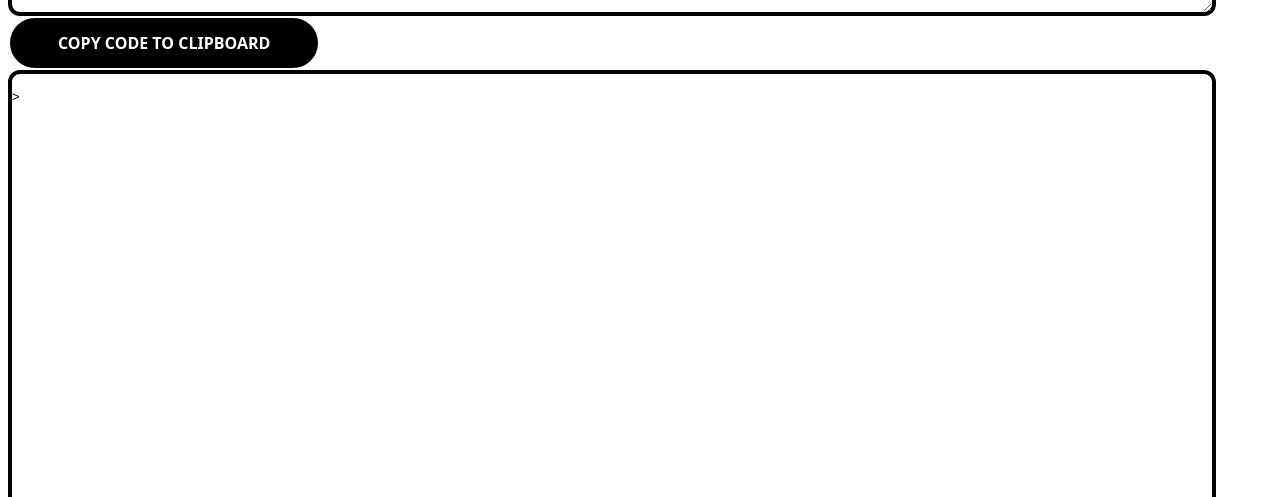
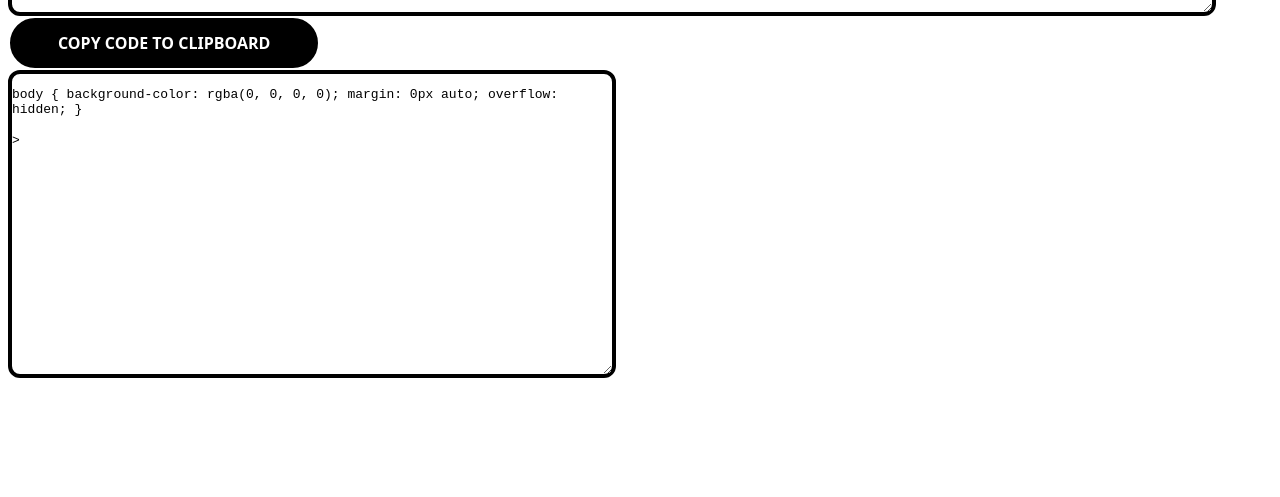
Before and after one commit to KurtMage/Controller-overlay-css-generator, a plain HTML site: page index.html in a window 1280 px wide. Shown: the part 600-1097 px from the top of the page. After the commit the page ends 986 px from the top, so only its background shows below. Drawn offline with Linux system fonts and the light colour scheme.

Commit message:
Changed some default sizes

```diff
--- a/drag.css
+++ b/drag.css
@@ -1,11 +1,3 @@
-.resize {
-  border: 2px solid;
-  padding: 20px;
-  width: 300px;
-  resize: both;
-  overflow: auto;
-}
-
 .layout-box {
   border: 4px solid;
   border-radius: 12px;
@@ -154,5 +146,13 @@ img.startback .back {
 
 .copycode {
 	position: relative;
-	/* top:600px; */
 }
+
+.code-box {
+  border: 4px solid;
+  border-radius: 12px;
+  width: 600px;
+  height: 300px;
+  resize: both;
+  overflow: auto;
+}
--- a/index.html
+++ b/index.html
@@ -29,9 +29,9 @@
     <div class="copycode">
         <button class="btn-1" onclick="copyText()">Copy code to clipboard</button>
 
-        <div class="layout-box">
+        <div class="code-box">
             <code>
-                <p  id="css-text"></p>>
+                <p  id="css-text">body { background-color: rgba(0, 0, 0, 0); margin: 0px auto; overflow: hidden; }</p>>
             </code>
         </div>
     </div>
```
